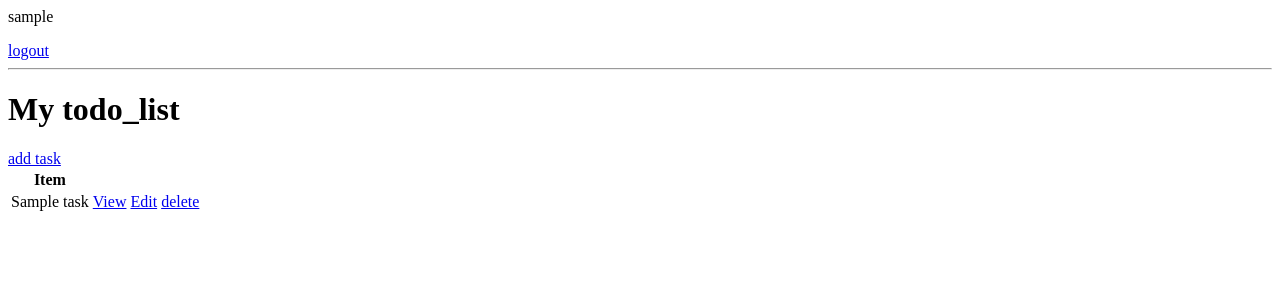
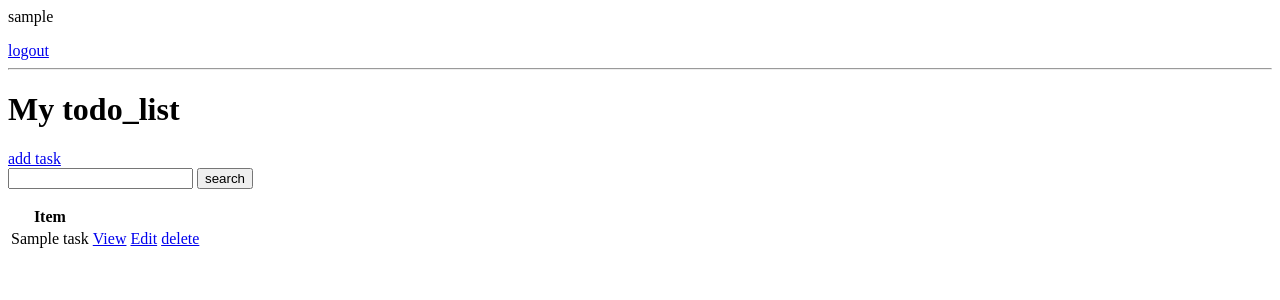
Before and after one commit to Svesh1-800/WebToDoListDjango, a Django app: page / in a window 1280 px wide. Shown: the top 300 px of the page. Run offline with Django 3.2, Linux system fonts and the light colour scheme; a user stored in the database is signed in; tables that the repository leaves empty hold one stand-in row (values such as "Sample post").

Commit message:
created search_field

```diff
--- a/todo_list/base/templates/base/task_list.html
+++ b/todo_list/base/templates/base/task_list.html
@@ -11,6 +11,10 @@
 <h1>My todo_list</h1>
 
 <a href="{% url 'task-create' %}">add task</a>
+<form method="GET">
+    <input type="text" name="search-area">
+    <input type="submit" value="search">
+</form>
 <table>
     <tr>
         <th>Item</th>
--- a/todo_list/base/views.py
+++ b/todo_list/base/views.py
@@ -39,6 +39,10 @@ class TaskList(LoginRequiredMixin,ListView):
         context = super().get_context_data(**kwargs)
         context['tasks'] = context['tasks'].filter(user=self.request.user)
         context['count'] = context['tasks'].filter(complete=False).count()
+        search_input = self.request.GET.get('search-area') or ''
+        if search_input:
+            context['tasks'] = context['tasks'].filter(title__icontains=search_input)
+        context['search_input'] = search_input
         return context
 
 class TaskDetail(LoginRequiredMixin,DetailView):
```
